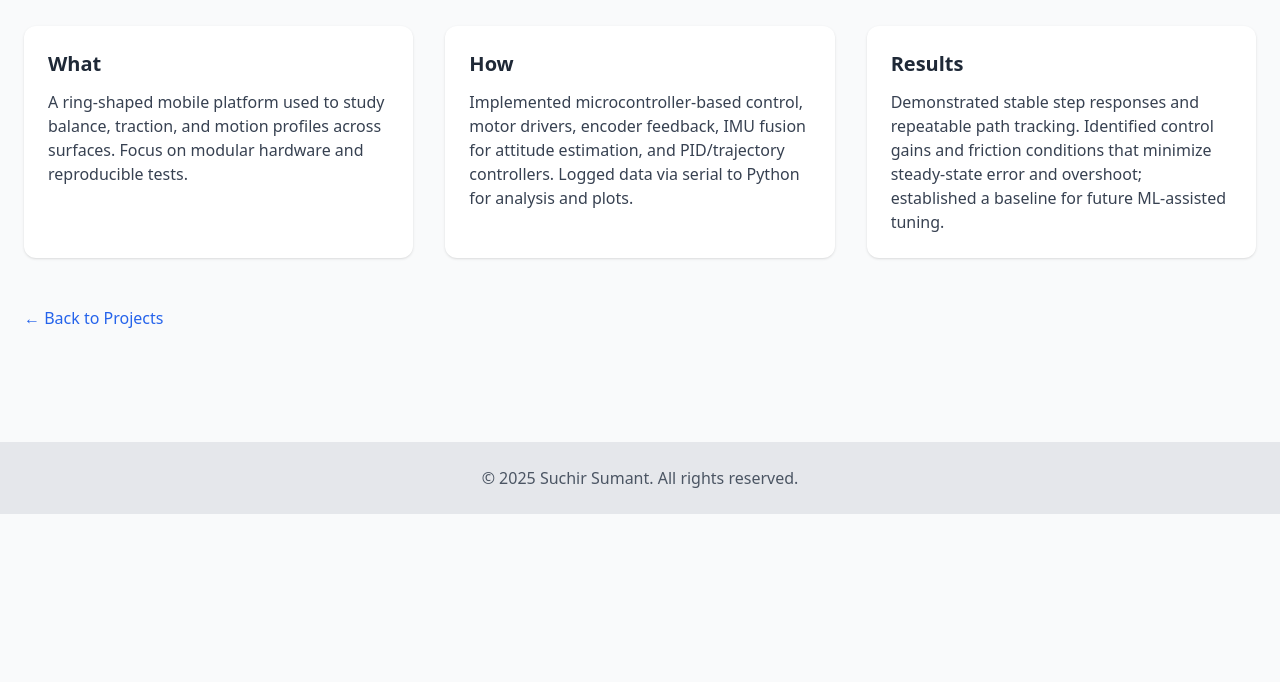
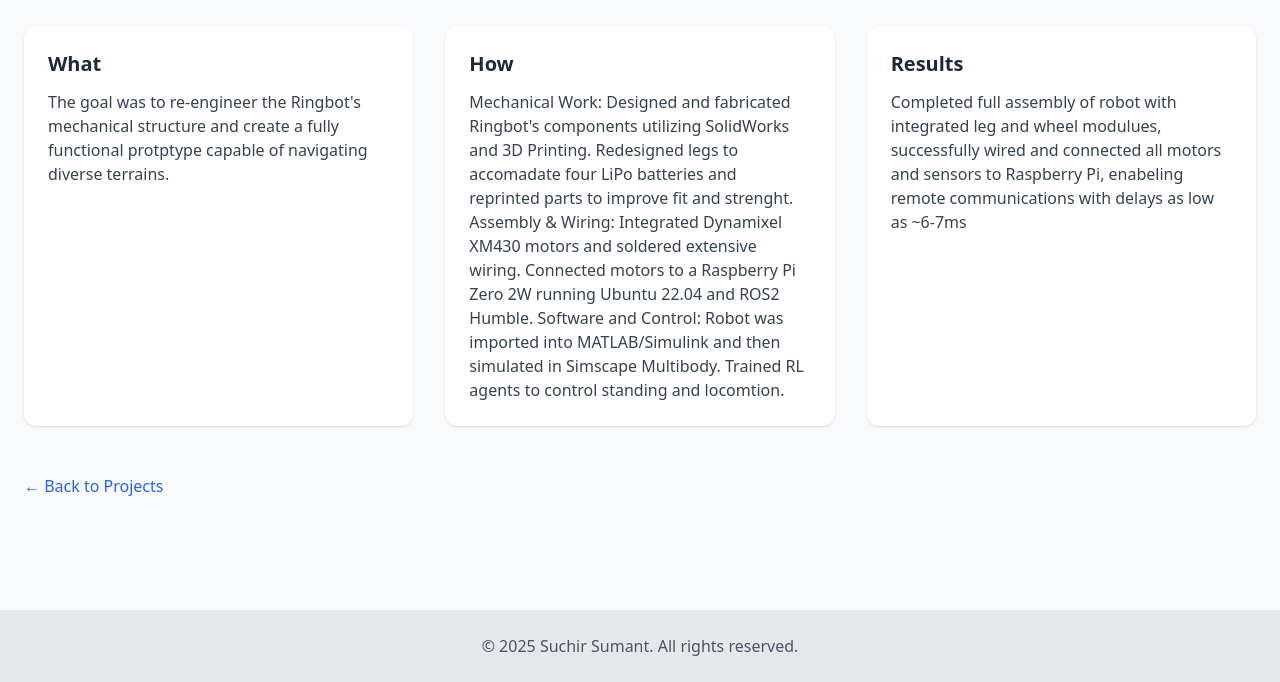
Before and after one commit to ssumant02/ssumant02.github.io, a plain HTML site: page RingBot.html in a window 1280 px wide. Shown: the part 844-1526 px from the top of the page. Before the commit the page ends 1358 px from the top, so only its background shows below. Drawn offline with nearby package versions, Linux system fonts and the light colour scheme.

Commit message:
Update RingBot.html

```diff
--- a/RingBot.html
+++ b/RingBot.html
@@ -43,26 +43,29 @@
       <div class="bg-white rounded-xl shadow p-6">
         <h3 class="text-xl font-bold mb-3">What</h3>
         <p class="text-gray-700">
-          A ring-shaped mobile platform used to study balance, traction, and motion profiles
-          across surfaces. Focus on modular hardware and reproducible tests.
+          The goal was to re-engineer the Ringbot's mechanical structure and create a fully functional
+          protptype capable of navigating diverse terrains.
         </p>
       </div>
 
       <div class="bg-white rounded-xl shadow p-6">
         <h3 class="text-xl font-bold mb-3">How</h3>
         <p class="text-gray-700">
-          Implemented microcontroller-based control, motor drivers, encoder feedback,
-          IMU fusion for attitude estimation, and PID/trajectory controllers. Logged data
-          via serial to Python for analysis and plots.
+          Mechanical Work: Designed and fabricated Ringbot's components utilizing SolidWorks and 3D Printing.
+          Redesigned legs to accomadate four LiPo batteries and reprinted parts to improve fit and strenght.
+          Assembly & Wiring: Integrated Dynamixel XM430 motors and soldered extensive wiring. Connected motors
+          to a Raspberry Pi Zero 2W running Ubuntu 22.04 and ROS2 Humble.
+          Software and Control: Robot was imported into MATLAB/Simulink and then simulated in Simscape Multibody.
+          Trained RL agents to control standing and locomtion.
         </p>
       </div>
 
       <div class="bg-white rounded-xl shadow p-6">
         <h3 class="text-xl font-bold mb-3">Results</h3>
         <p class="text-gray-700">
-          Demonstrated stable step responses and repeatable path tracking.
-          Identified control gains and friction conditions that minimize steady-state error
-          and overshoot; established a baseline for future ML-assisted tuning.
+          Completed full assembly of robot with integrated leg and wheel modulues, successfully
+          wired and connected all motors and sensors to Raspberry Pi, enabeling remote communications with
+          delays as low as ~6-7ms
         </p>
       </div>
     </section>
```
